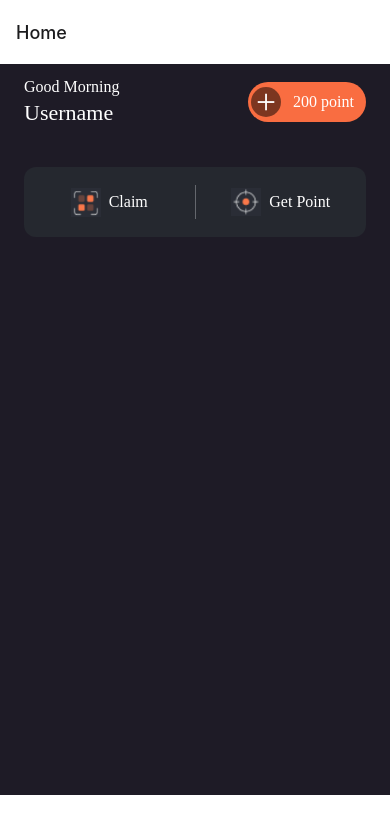
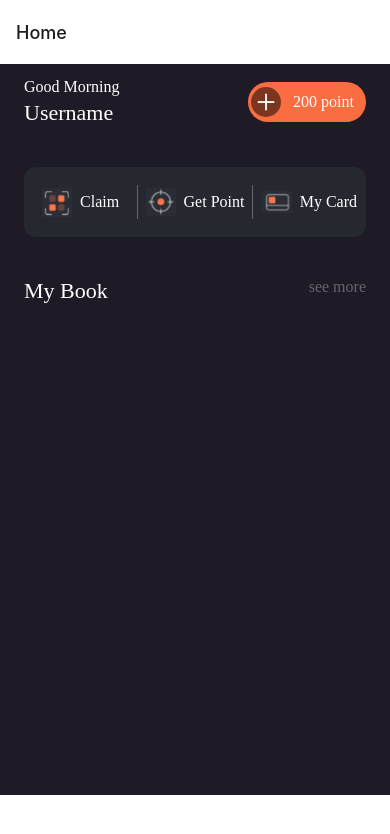
Before and after one commit to 0trava/BookStoreApp-ReactNative, a React Native app in the folder BookStore/: screen /Home in a window 390 px wide. Shown: the top 834 px of the page. Built offline with nearby package versions, Linux system fonts and the light colour scheme.

Commit message:
add Home title My Book

```diff
--- a/BookStore/screens/Home.js
+++ b/BookStore/screens/Home.js
@@ -2,6 +2,7 @@ import React from 'react';
 import {
     Image,
     SafeAreaView,
+    ScrollView,
     StyleSheet,
     Text,
     TouchableOpacity,
@@ -26,7 +27,106 @@ const Home = () => {
 
     }
 
+    const bookOtherWordsForHome = {
+        id: 1,
+        bookName: "Other Words For Home",
+        bookCover: images.otherWordsForHome,
+        rating: 4.5,
+        language: "Eng",
+        pageNo: 341,
+        author: "Jasmine Warga",
+        genre: [
+            "Romance", "Adventure", "Drama"
+        ],
+        readed: "12k",
+        description: "Jude never thought she’d be leaving her beloved older brother and father behind, all the way across the ocean in Syria. But when things in her hometown start becoming volatile, Jude and her mother are sent to live in Cincinnati with relatives. At first, everything in America seems too fast and too loud. The American movies that Jude has always loved haven’t quite prepared her for starting school in the US—and her new label of 'Middle Eastern,' an identity she’s never known before. But this life also brings unexpected surprises—there are new friends, a whole new family, and a school musical that Jude might just try out for. Maybe America, too, is a place where Jude can be seen as she really is.",
+        backgroundColor: "rgba(240,240,232,0.9)",
+        navTintColor: "#000"
+    }
+
+    const bookTheMetropolis = {
+        id: 2,
+        bookName: "The Metropolis",
+        bookCover: images.theMetropolist,
+        rating: 4.1,
+        language: "Eng",
+        pageNo: 272,
+        author: "Seith Fried",
+        genre: [
+            "Adventure", "Drama"
+        ],
+        readed: "13k",
+        description: "In Metropolis, the gleaming city of tomorrow, the dream of the great American city has been achieved. But all that is about to change, unless a neurotic, rule-following bureaucrat and an irreverent, freewheeling artificial intelligence can save the city from a mysterious terrorist plot that threatens its very existence. Henry Thompson has dedicated his life to improving America's infrastructure as a proud employee of the United States Municipal Survey. So when the agency comes under attack, he dutifully accepts his unexpected mission to visit Metropolis looking for answers. But his plans to investigate quietly, quickly, and carefully are interrupted by his new partner: a day-drinking know-it-all named OWEN, who also turns out to be the projected embodiment of the agency's supercomputer. Soon, Henry and OWEN are fighting to save not only their own lives and those of the city's millions of inhabitants, but also the soul of Metropolis. The Municipalists is a thrilling, funny, and touching adventure story, a tour-de-force of imagination that trenchantly explores our relationships to the cities around us and the technologies guiding us into the future.",
+        backgroundColor: "rgba(247,239,219,0.9)",
+        navTintColor: "#000"
+    }
+
+    const bookTheTinyDragon = {
+        id: 3,
+        bookName: "The Tiny Dragon",
+        bookCover: images.theTinyDragon,
+        rating: 3.5,
+        language: "Eng",
+        pageNo: 110,
+        author: "Ana C Bouvier",
+        genre: [
+            "Drama", "Adventure", "Romance"
+        ],
+        readed: "13k",
+        description: "This sketchbook for kids is the perfect tool to improve your drawing skills! Designed to encourage kids around the world to express their uniqueness through drawing, sketching or doodling, this sketch book is filled with 110 high quality blank pages for creations. Add some fun markers, crayons, and art supplies and you have the perfect, easy gift for kids!",
+        backgroundColor: "rgba(119,77,143,0.9)",
+        navTintColor: "#FFF"
+    }
+
+    const myBooksData = [
+        {
+            ...bookOtherWordsForHome,
+            completion: "75%",
+            lastRead: "3d 5h",
+
+        },
+        {
+            ...bookTheMetropolis,
+            completion: "23%",
+            lastRead: "10d 5h",
+
+        },
+        {
+            ...bookTheTinyDragon,
+            completion: "10%",
+            lastRead: "1d 2h",
+
+        }
+    ]
+
+    const categoriesData = [
+        {
+            id: 1,
+            categoryName: "Best Seller",
+            books: [
+                bookOtherWordsForHome, bookTheMetropolis, bookTheTinyDragon
+            ]
+        },
+        {
+            id: 2,
+            categoryName: "The Latest",
+            books: [
+                bookTheMetropolis
+            ]
+        },
+        {
+            id: 3,
+            categoryName: "Coming Soon",
+            books: [
+                bookTheTinyDragon
+            ]
+        },
+    ]
+
     const [profile, setProfile] = React.useState(profileData);
+    const [myBooks, setMyBooks] = React.useState(myBooksData);
+    const [categories, setCategories] = React.useState(categoriesData);
+    const [selectedCategory, setSelectedCategory] = React.useState(1);
 
     function renderHeader(profile) {
         return (
@@ -138,23 +238,70 @@ const Home = () => {
                         </TouchableOpacity>
 
                         {/* Divider */}
-
+                        <LinearDivider/>
 
                         {/* My Card */}
+                        <TouchableOpacity
+                            style={{ flex: 1}}
+                            onPress={()=> console.log("My Card")}
+                        >
+                            <View style={{flex:1, flexDirection: 'row', alignItems: 'center', justifyContent: 'center'}}>
+                                <Image
+                                source={icons.card_icon}
+                                resizeMode="contain"
+                                style={{
+                                    width: 30,
+                                    height: 30
+                                }}/>
+                                <Text style={{marginLeft: SIZES.base, ...FONTS.body3, color: COLORS.white}}>My Card</Text>
+                            </View>
+
+                        </TouchableOpacity>
                     </View>
 
             </View>
         )
     }
 
+    function renderMyBookSection (myBooks) {
+        return(
+            <View style={{flex: 1}}>
+                {/* Header */}
+                <View style={{paddingHorizontal: SIZES.padding, flexDirection: 'row', justifyContent: "space-between", }}>
+                    <Text style={{...FONTS.h2, color: COLORS.white}}>My Book</Text>
+
+                    <TouchableOpacity
+                    onPress={()=> console.log("See More")}>
+                        <Text style={{...FONTS.body3, color: COLORS.lightGray}}>see more</Text>
+                    </TouchableOpacity>
+                </View>
+
+                {/* Books */}
+            </View>
+        )
+    }
 
   return (
         <SafeAreaView style={{flex:1, backgroundColor:COLORS.black }}>
+            {/* Header Section */}
             <View style={{ height: 200 }}>
                 {renderHeader(profile)}
                 {renderButtonSection()}
+            </View>
 
-            </View>
+            {/* Body Section */}
+            <ScrollView style={{ marginTop: SIZES.radius}}>
+                {/* Books Section */}
+                <View>
+                    {renderMyBookSection(myBooks)}
+                </View>
+
+                {/* Categories Section */}
+                <View>
+                    {/* {renderMyBookSection(myBooks)} */}
+                </View>
+
+            </ScrollView>
 
         </SafeAreaView>
   )
```
